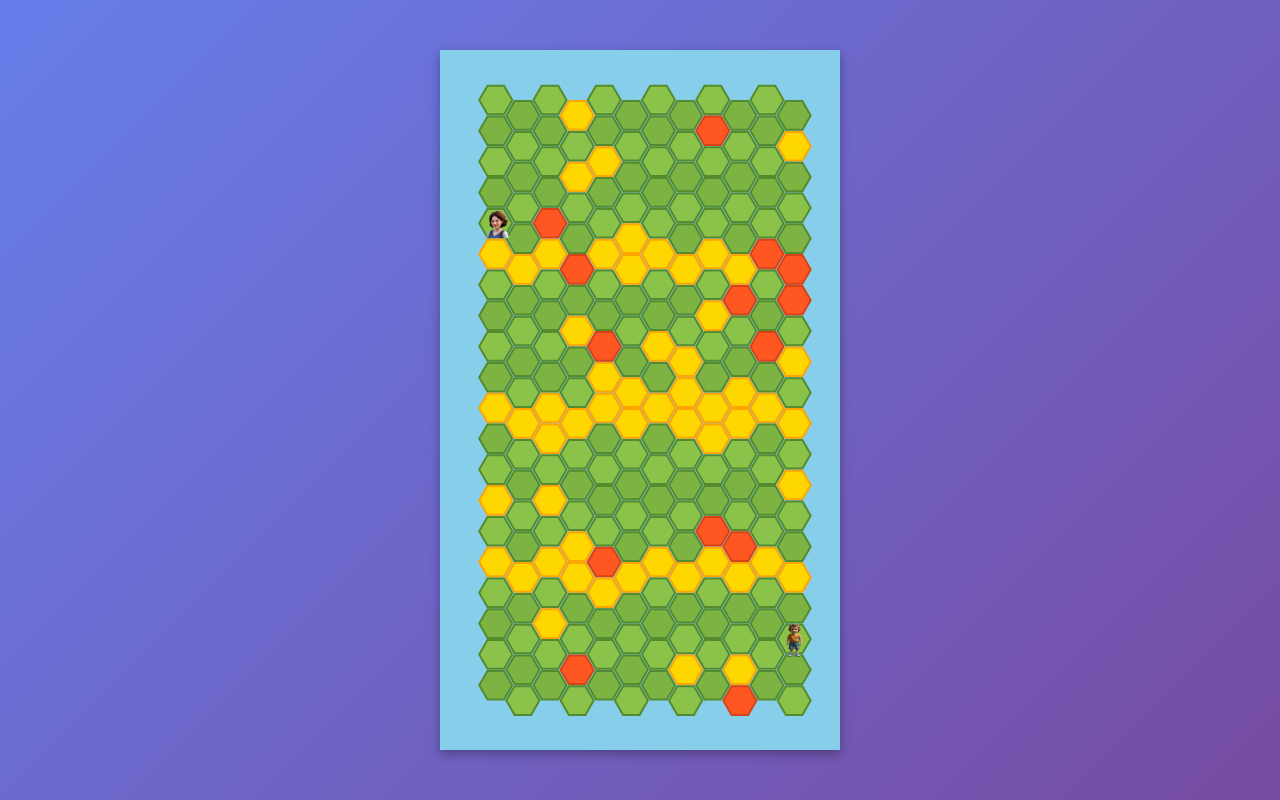
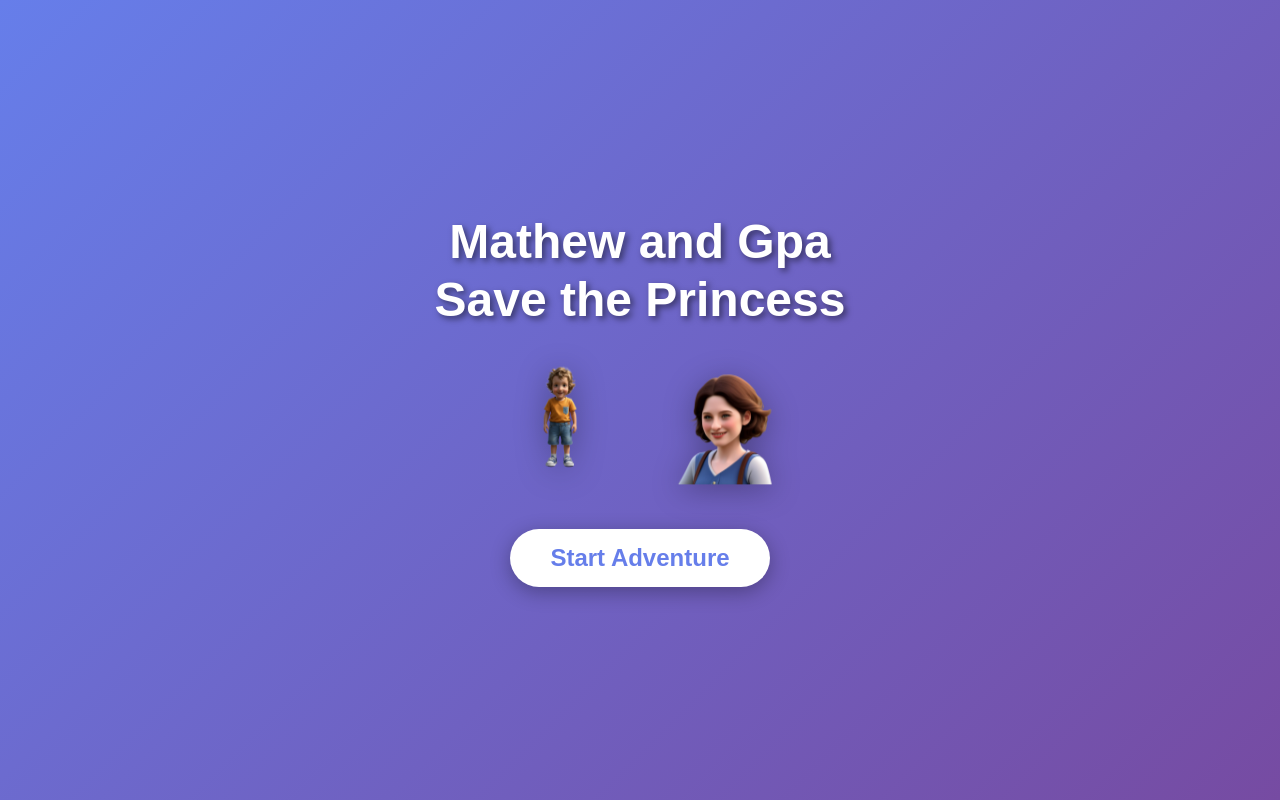
Before and after one commit to jerod-hatley/my-first-static-web-app, a plain HTML site: page index.html in a window 1280 px wide. Drawn offline with Linux system fonts and the light colour scheme.

Commit message:
Add title screen with character images and start button

```diff
--- a/game.js
+++ b/game.js
@@ -722,6 +722,13 @@ function togglePause() {
 
 // Button Event Listeners removed - game auto-starts
 
+// Title Screen Event Listener
+document.getElementById('startGameBtn').addEventListener('click', () => {
+    document.getElementById('titleScreen').style.display = 'none';
+    gameState.isRunning = true;
+    gameState.isPaused = false;
+});
+
 // Question Modal Event Listeners
 document.getElementById('submitAnswer').addEventListener('click', checkAnswer);
 document.getElementById('answerInput').addEventListener('keypress', (e) => {
@@ -741,9 +748,9 @@ function drawInitialScreen() {
     drawPlayer();
 }
 
-// Auto-start game immediately
-gameState.isRunning = true;
-gameState.isPaused = false;
+// Game starts paused until title screen is dismissed
+gameState.isRunning = false;
+gameState.isPaused = true;
 createHexGrid();
 updatePlayer();
 renderLoop();
--- a/index.html
+++ b/index.html
@@ -15,6 +15,18 @@
         </div>
         <canvas id="gameCanvas"></canvas>
 
+        <!-- Title Screen -->
+        <div id="titleScreen" class="title-screen">
+            <div class="title-content">
+                <h1 class="game-title">Mathew and Gpa<br>Save the Princess</h1>
+                <div class="character-images">
+                    <img src="images/Mathew.png" alt="Mathew" class="title-character">
+                    <img src="images/Princess.png" alt="Princess" class="title-character">
+                </div>
+                <button id="startGameBtn" class="start-button">Start Adventure</button>
+            </div>
+        </div>
+
         <!-- Question Modal -->
         <div id="questionModal" class="modal">
             <div class="modal-content">
--- a/style.css
+++ b/style.css
@@ -140,3 +140,103 @@ button:active {
     margin-top: 10px;
     min-height: 25px;
 }
+
+/* Title Screen */
+.title-screen {
+    display: flex;
+    position: fixed;
+    top: 0;
+    left: 0;
+    width: 100%;
+    height: 100%;
+    background: linear-gradient(135deg, #667eea 0%, #764ba2 100%);
+    z-index: 2000;
+    justify-content: center;
+    align-items: center;
+}
+
+.title-content {
+    text-align: center;
+    padding: 20px;
+}
+
+.game-title {
+    display: block !important;
+    font-size: 3em;
+    color: white;
+    text-shadow: 3px 3px 6px rgba(0, 0, 0, 0.5);
+    margin-bottom: 40px;
+    font-weight: bold;
+    line-height: 1.2;
+}
+
+.character-images {
+    display: flex;
+    justify-content: center;
+    align-items: center;
+    gap: 40px;
+    margin-bottom: 40px;
+}
+
+.title-character {
+    width: 120px;
+    height: 120px;
+    object-fit: contain;
+    filter: drop-shadow(0 5px 15px rgba(0, 0, 0, 0.3));
+    animation: float 3s ease-in-out infinite;
+}
+
+.title-character:nth-child(2) {
+    animation-delay: 1.5s;
+}
+
+@keyframes float {
+    0%, 100% {
+        transform: translateY(0px);
+    }
+    50% {
+        transform: translateY(-20px);
+    }
+}
+
+.start-button {
+    background: white;
+    color: #667eea;
+    font-size: 1.5em;
+    padding: 15px 40px;
+    border: none;
+    border-radius: 50px;
+    cursor: pointer;
+    font-weight: bold;
+    box-shadow: 0 5px 20px rgba(0, 0, 0, 0.3);
+    transition: all 0.3s;
+}
+
+.start-button:hover {
+    transform: scale(1.05);
+    box-shadow: 0 7px 25px rgba(0, 0, 0, 0.4);
+}
+
+.start-button:active {
+    transform: scale(0.95);
+}
+
+@media (max-width: 600px) {
+    .game-title {
+        font-size: 2em;
+    }
+
+    .title-character {
+        width: 80px;
+        height: 80px;
+    }
+
+    .character-images {
+        gap: 20px;
+    }
+
+    .start-button {
+        font-size: 1.2em;
+        padding: 12px 30px;
+    }
+}
```
